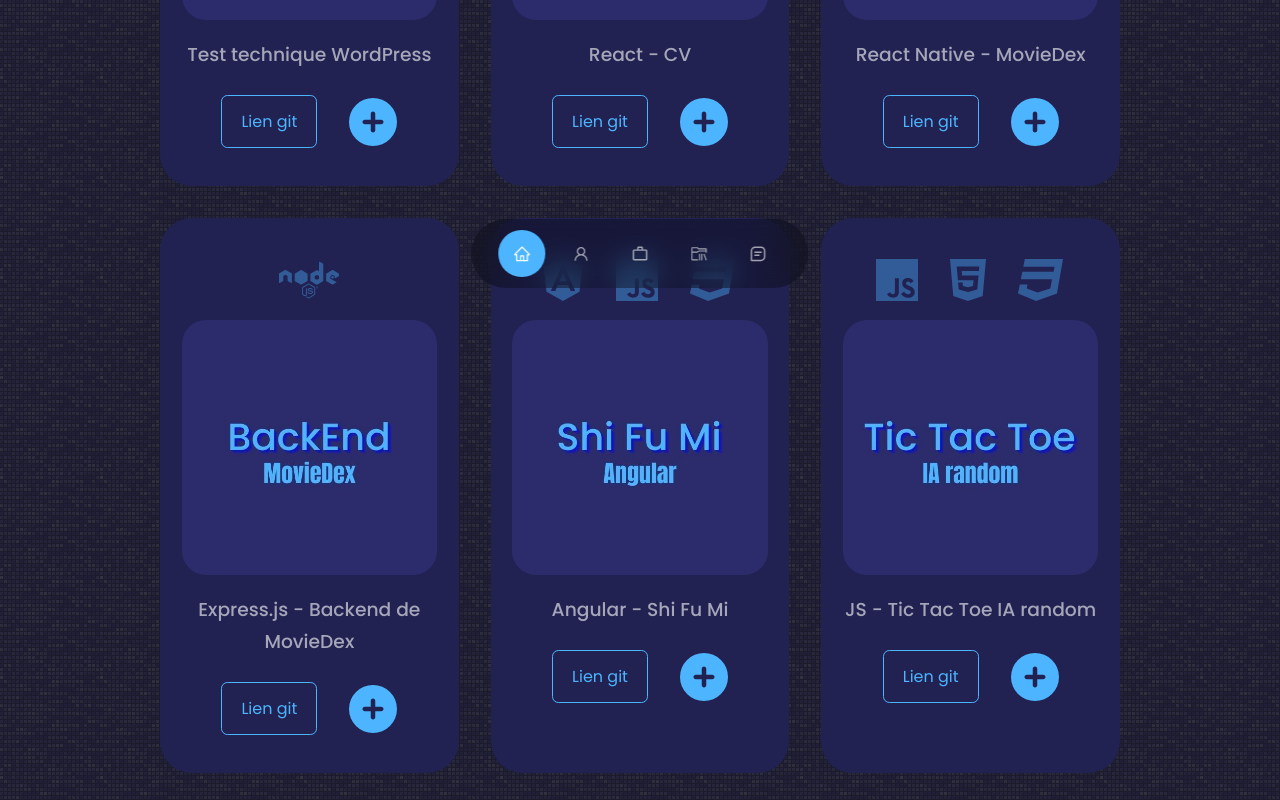
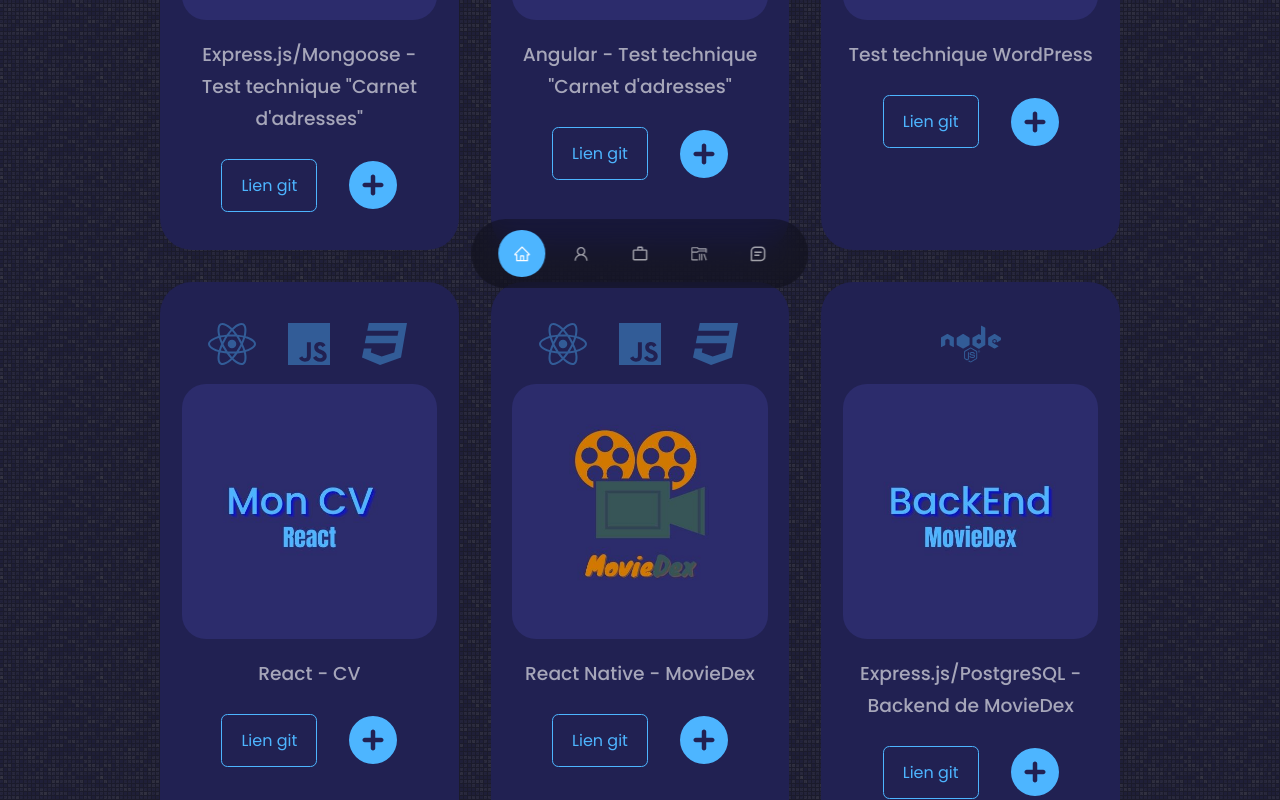
Before and after one commit to A-Pompon/cv-react, a React (Create React App) app: page /portfolio in a window 1280 px wide. Shown: the part 480-1280 px from the top of the page. Built offline with nearby package versions, Linux system fonts and the light colour scheme.

Commit message:
[REACT] - MaJ Décembre 2022

```diff
--- a/src/components/Footer.js
+++ b/src/components/Footer.js
@@ -3,7 +3,7 @@ import "../styles/footer.css";
 import { SiGitlab, SiLinkedin, SiGithub } from "react-icons/si";
 import { Link } from "react-router-dom";
 
-import { useSelector, useDispatch } from "react-redux";
+import { useDispatch } from "react-redux";
 import {
   home,
   about,
--- a/src/data/dataPortfolio.js
+++ b/src/data/dataPortfolio.js
@@ -6,6 +6,7 @@ import IMG4 from "../../src/assets/dessin4.jpg";
 import IMG5 from "../../src/assets/dessin5.jpg";
 import IMG6 from "../../src/assets/dessin6.jpg";
 import IMG7 from "../../src/assets/dessin7.jpg";
+import IMG8 from "../../src/assets/dessin8.jpg";
 
 import {
   faJs,
@@ -18,6 +19,24 @@ import {
 } from "@fortawesome/free-brands-svg-icons";
 
 const dataPortfolio = [
+  {
+    id: 9,
+    image: IMG8,
+    title: 'Express.js/Mongoose - Test technique "Carnet d\'adresses"',
+    git: "https://github.com/A-Pompon/back-wop",
+    language: "Le backend est réalisé en Express.js et la DB avec Mongoose.",
+    info: "Test technique consistant à créer un serveur en utilisant Node.js et Express.js ainsi qu'une base de données avec Mongoose, afin de créer une API (interface de programmation d’application) RESTful permettant des opérations CRUD (Create, Read, Update and Delete) ainsi qu'un système d'authentification avec hachage de mot de passe et utilisation de tokens.",
+    languageIcons: [faNode],
+  },
+  {
+    id: 8,
+    image: IMG8,
+    title: 'Angular - Test technique "Carnet d\'adresses"',
+    git: "https://github.com/A-Pompon/world-of-pangolins",
+    language: "Le site est réalisé en Angular & est responsive.",
+    info: "Test technique consistant à créer un site avec une interface utilisateur, des tokens, une inscription, une connexion, un jeu, une déconnexion, la possibilité d'ajout en ami, un accès à la liste du classement du jeu et des amis. J'ai ajouté un jeu basé sur le \"Pierre, papier, ciseau\" avec un système de score en fonction du niveau choisit.",
+    languageIcons: [faAngular, faJs, faCss3],
+  },
   {
     id: 7,
     image: IMG7,
@@ -48,9 +67,9 @@ const dataPortfolio = [
   {
     id: 4,
     image: IMG2,
-    title: "Express.js - Backend de MovieDex",
+    title: "Express.js/PostgreSQL - Backend de MovieDex",
     git: "https://gitlab.com/PomponArnaud/pocketnews/-/tree/dev",
-    language: "Le backend est réalisé en Express.js et la DB en PostgreSQL.",
+    language: "Le backend est réalisé en Express.js et la DB avec PostgreSQL.",
     info: "J’ai créé un serveur en utilisant Node.js et Express.js ainsi qu'une base de données avec PostgreSQL, afin de créer une API (interface de programmation d’application) RESTful (style d’architecture logiciel avec un ensemble de contraintes) permettant des opérations CRUD (Create, Read, Update and Delete) ainsi qu'un système d'authentification avec hachage de mot de passe et utilisation de tokens.",
     languageIcons: [faNode],
   },
--- a/src/pages/experiences/Experiences.js
+++ b/src/pages/experiences/Experiences.js
@@ -1,4 +1,4 @@
-import React, { useState, useEffect } from "react";
+import React, { useState } from "react";
 import { Link, Outlet } from "react-router-dom";
 import "../../styles/experiences.css";
 
```
Also changed, not shown: src/assets/dessin8.jpg (added), 1 other file (tests, documents, lock files or other folders).
